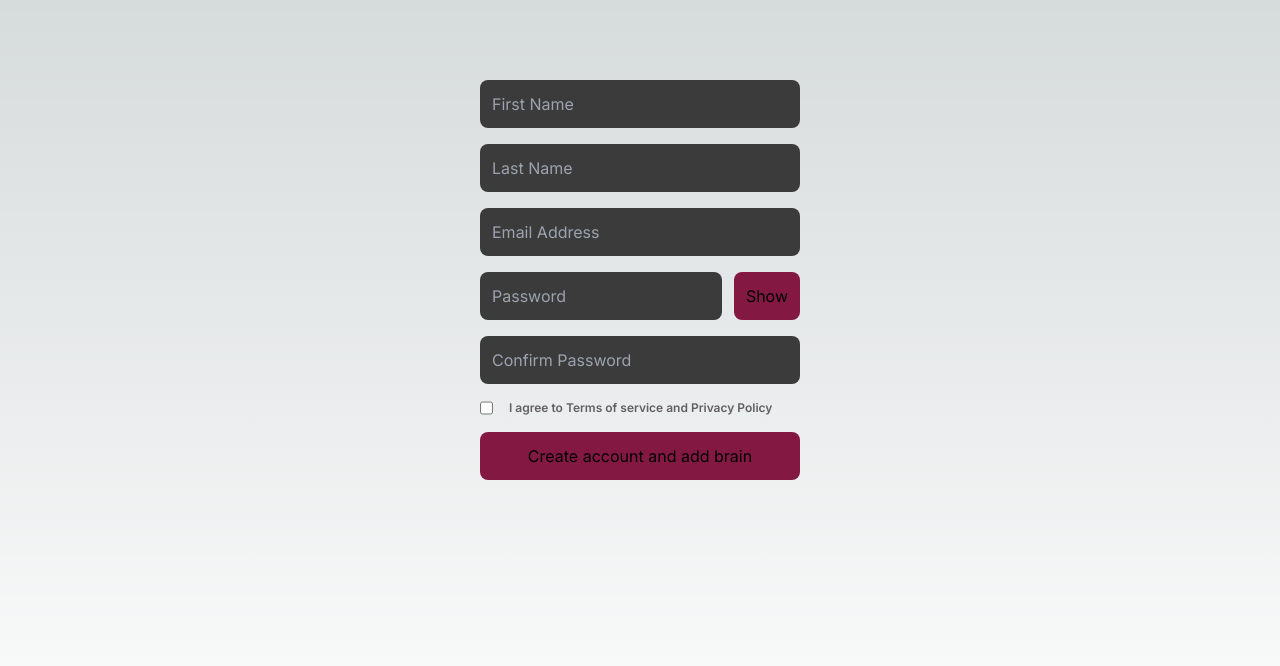
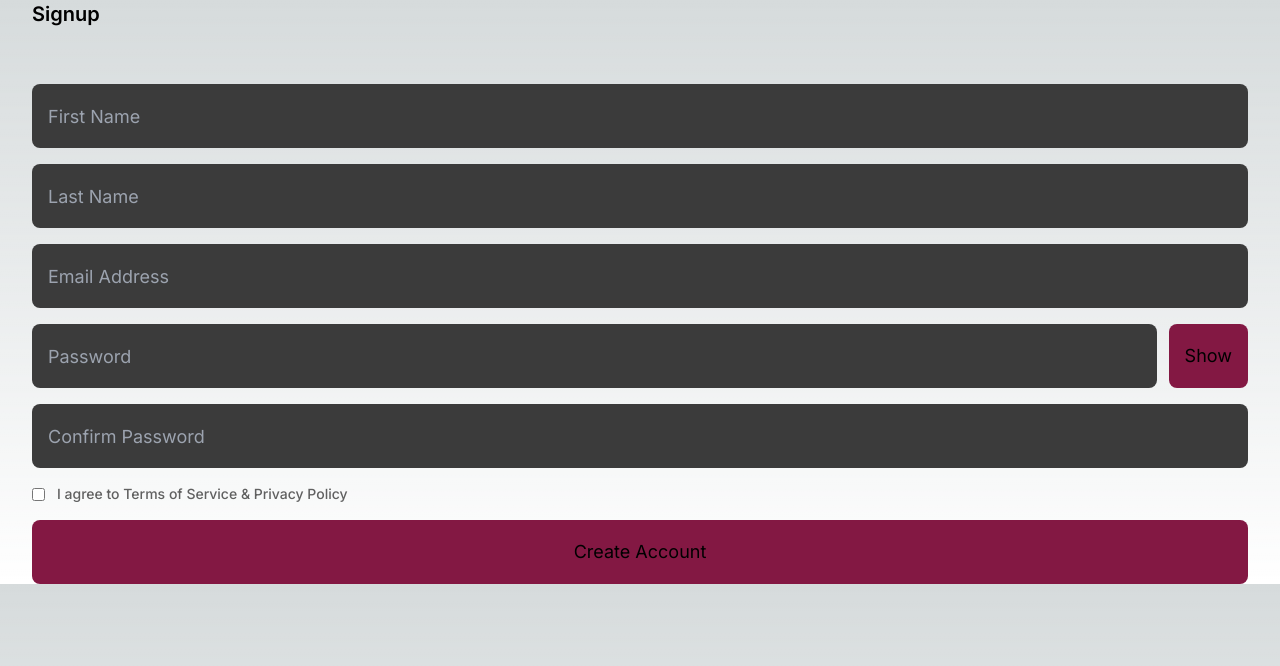
Before and after one commit to opencore-x/lucidity, a Next.js app: page /signup in a window 1280 px wide. Shown: the top 666 px of the page. Built offline with nearby package versions, Linux system fonts and the light colour scheme.

Commit message:
ironed out UI

```diff
--- a/app/components/Project.js
+++ b/app/components/Project.js
@@ -7,10 +7,10 @@ export default function Project() {
       <input
         type="text"
         placeholder="Enter project name"
-        className="p-3 h-14 rounded-xl bg-[#3B3B3B]"
+        className="p-4 h-16 rounded-xl bg-[#3B3B3B]"
         onChange={(e) => setProject(e.target.value)}
       />
-      <button className="p-3 h-14 bg-pink-900 rounded-xl">add a new project</button>
+      <button className="h-16 bg-pink-900 rounded-xl">add a new project</button>
     </form>
   );
 }
--- a/app/login/page.js
+++ b/app/login/page.js
@@ -5,7 +5,7 @@ import Context from '../context/Context';
 import axios from '../api/axios';
 import { useRouter } from 'next/navigation';
 
-export default function Page() {
+export default function Login() {
   const { setAuth } = useContext(Context);
   const router = useRouter();
 
@@ -54,33 +54,34 @@ export default function Page() {
   };
 
   return (
-    <div className="flex h-screen justify-center ">
+    <div className="text-lg justify-center px-8">
+      <p className="text-left text-xl font-semibold">Login</p>
       <p>{errorMessage ? errorMessage : ''}</p>
-      <form className="flex flex-col h-4 mt-20 w-80 space-y-4" onSubmit={handleFormSubmit}>
+      <form className="flex flex-col mt-14 space-y-4" onSubmit={handleFormSubmit}>
         <input
           placeholder="Email Address"
           type="text"
-          className="p-3 rounded-lg bg-[#3B3B3B]"
+          className="p-4 h-16 rounded-lg bg-[#3B3B3B]"
           onChange={(e) => setEmail(e.target.value)}
         />
         <div className="space-x-3 flex">
           <input
             placeholder="Password"
             type={isPasswordVisible ? 'text' : 'password'}
-            className="p-3 w-full rounded-lg bg-[#3B3B3B]"
+            className="p-4 h-16 w-full rounded-lg bg-[#3B3B3B]"
             onChange={(e) => setPassword(e.target.value)}
           />
           <button
-            className="p-3 bg-pink-900 w-20 rounded-lg"
+            className="bg-pink-900 w-20 px-4 rounded-lg"
             onClick={() => setIsPasswordVisible(!isPasswordVisible)}
           >
             Show
           </button>
         </div>
         {isFormValid ? (
-          <button className="p-3 bg-pink-900 rounded-lg">Login</button>
+          <button className="h-16 bg-pink-900 rounded-lg">Login</button>
         ) : (
-          <button className="p-3 bg-pink-900 rounded-lg opacity-40" disabled>
+          <button className="h-16 bg-pink-900 rounded-lg opacity-40" disabled>
             Login
           </button>
         )}
--- a/app/signup/page.js
+++ b/app/signup/page.js
@@ -2,7 +2,7 @@
 
 import React, { useState } from 'react';
 
-export default function Page() {
+export default function Signup() {
   const [firstName, setFirstName] = useState('');
   const [lastName, setLastName] = useState('');
   const [email, setEmail] = useState('');
@@ -12,35 +12,37 @@ export default function Page() {
   const [agreeToTerms, setAgreeToTerm] = useState(false);
 
   return (
-    <div className="flex h-screen justify-center">
-      <form className="flex flex-col h-4 mt-20 w-80 space-y-4" onSubmit={(e) => e.preventDefault()}>
+    <div className="px-8 text-lg justify-center">
+      <p className="text-left text-xl font-semibold">Signup</p>
+
+      <form className="flex flex-col mt-14 space-y-4" onSubmit={(e) => e.preventDefault()}>
         <input
           placeholder="First Name"
           type="text"
-          className="p-3 rounded-lg bg-[#3B3B3B]"
+          className="p-4 h-16 rounded-lg bg-[#3B3B3B]"
           onChange={(e) => setFirstName(e.target.value)}
         />
         <input
           placeholder="Last Name"
           type="text"
-          className="p-3 rounded-lg bg-[#3B3B3B]"
+          className="p-4 h-16 rounded-lg bg-[#3B3B3B]"
           onChange={(e) => setLastName(e.target.value)}
         />
         <input
           placeholder="Email Address"
           type="text"
-          className="p-3 rounded-lg bg-[#3B3B3B]"
+          className="p-4 h-16 rounded-lg bg-[#3B3B3B]"
           onChange={(e) => setEmail(e.target.value)}
         />
         <div className="space-x-3 flex">
           <input
             placeholder="Password"
             type={isPasswordVisible ? 'text' : 'password'}
-            className="p-3 w-full rounded-lg bg-[#3B3B3B]"
+            className="p-4 h-16 w-full rounded-lg bg-[#3B3B3B]"
             onChange={(e) => setPassword(e.target.value)}
           />
           <button
-            className="p-3 bg-pink-900 w-20 rounded-lg"
+            className="p-4 h-16 bg-pink-900 w-20 rounded-lg"
             onClick={() => setIsPasswordVisible(!isPasswordVisible)}
           >
             Show
@@ -49,17 +51,17 @@ export default function Page() {
         <input
           placeholder="Confirm Password"
           type={isPasswordVisible ? 'text' : 'password'}
-          className="p-3 rounded-lg bg-[#3B3B3B]"
+          className="p-4 h-16 rounded-lg bg-[#3B3B3B]"
           onChange={(e) => setConfirmPassword(e.target.value)}
         />
-        <div className="flex gap-4" onClick={() => setAgreeToTerm(!agreeToTerms)}>
-          <input type="checkbox" checked={agreeToTerms} />
-          <label className="text-xs font-semibold text-[#606060]">
-            I agree to Terms of service and Privacy Policy
+        <div className="flex gap-3 items-center" onClick={() => setAgreeToTerm(!agreeToTerms)}>
+          <input className="" type="checkbox" checked={agreeToTerms} />
+          <label className="text-sm font-medium text-[#606060]">
+            I agree to Terms of Service & Privacy Policy
           </label>
         </div>
-        <button type="submit" className="p-3 bg-pink-900  rounded-lg">
-          Create account and add brain
+        <button type="submit" className="p-4 h-16 bg-pink-900  rounded-lg">
+          Create Account
         </button>
       </form>
     </div>
--- a/app/task/page.js
+++ b/app/task/page.js
@@ -4,7 +4,7 @@ import DatePicker from 'react-datepicker';
 import Project from '../components/Project';
 import 'react-datepicker/dist/react-datepicker.css';
 
-export default function Page() {
+export default function Task() {
   const [taskName, setTaskName] = useState('');
   const [description, setDescription] = useState('');
   const [project, setProject] = useState('');
@@ -14,25 +14,25 @@ export default function Page() {
   const [isDescriptionVisible, setIsDescriptionVisible] = useState(false);
 
   return (
-    <div className="flex h-screen justify-center text-lg px-8">
-      <form className="flex flex-col w-full space-y-4 mt-32" onSubmit={(e) => e.preventDefault()}>
+    <div className="justify-center text-lg px-8">
+      <p className="text-left text-xl font-semibold">Task</p>
+      <form className="flex flex-col w-full space-y-4 mt-14" onSubmit={(e) => e.preventDefault()}>
         <input
           type="text"
           placeholder="Enter task"
-          className="p-6 h-16 rounded-lg bg-[#3B3B3B]"
+          className="p-6 h-16 rounded-xl bg-[#3B3B3B]"
           onChange={(e) => setTaskName(e.target.value)}
         />
-
         <div className="flex h-16 gap-3">
           <button
-            className="w-20 bg-pink-900 rounded-lg font-semibold"
+            className="w-20 bg-pink-900 rounded-xl font-semibold"
             onClick={() => setIsAddProjectVisible(!isAddProjectVisible)}
           >
             {isAddProjectVisible ? '-' : '+'}
           </button>
           <select
             name="Project"
-            className="p-1 rounded-lg bg-[#3B3B3B] text-[#999] w-full"
+            className="rounded-xl bg-[#3B3B3B] text-[#999] w-full"
             onChange={(e) => setProject(e.target.value)}
             defaultValue={'select project'}
           >
@@ -45,43 +45,41 @@ export default function Page() {
           </select>
         </div>
         {isAddProjectVisible && (
-          <div className="p-6 bg-black-900 border-2 border-gray-800 rounded-xl">
+          <div className="p-4 bg-black-900 border-2 border-gray-800 rounded-xl">
             <Project />
           </div>
         )}
-
         <div className="flex h-16 gap-3">
           <input
             placeholder="Priority"
-            className="w-20 rounded-lg bg-[#3B3B3B] text-center"
+            className="w-20 rounded-xl bg-[#3B3B3B] text-center"
             onChange={(e) => setPriority(e.target.value)}
             value={priority}
           />
-          <button className="bg-pink-900 w-20 rounded-lg" onClick={() => setPriority(1)}>
+          <button className="bg-pink-900 w-20 rounded-xl" onClick={() => setPriority(1)}>
             1
           </button>
-          <button className="bg-pink-900 w-20 rounded-lg" onClick={() => setPriority(2)}>
+          <button className="bg-pink-900 w-20 rounded-xl" onClick={() => setPriority(2)}>
             2
           </button>
-          <button className="bg-pink-900 w-20 rounded-lg" onClick={() => setPriority(3)}>
+          <button className="bg-pink-900 w-20 rounded-xl" onClick={() => setPriority(3)}>
             3
           </button>
         </div>
-
         <div>
           <p className="ml-2 mb-3 text-base text-gray-400">Due Date</p>
           <div className="flex gap-3">
-            <button className="px-3 bg-pink-900 h-16 rounded-lg" onClick={() => setDueDate(new Date())}>
+            <button className="px-3 bg-pink-900 h-14 rounded-xl" onClick={() => setDueDate(new Date())}>
               Today
             </button>
             <button
-              className="px-3 bg-pink-900 h-16 rounded-lg"
+              className="px-3 bg-pink-900 h-14 rounded-xl"
               onClick={() => setDueDate(new Date(new Date().getTime() + 24 * 60 * 60 * 1000))}
             >
               Tomorrow
             </button>
             <DatePicker
-              className="h-16 w-full text-center bg-[#3B3B3B] rounded-xl"
+              className="h-14 w-full text-center bg-[#3B3B3B] rounded-xl"
               selected={dueDate}
               onChange={(date) => setDueDate(date)}
               dateFormat="dd-MM-yy"
@@ -89,21 +87,19 @@ export default function Page() {
             />
           </div>
         </div>
-
         {!isDescriptionVisible && (
           <button className="text-gray-400 text-left" onClick={() => setIsDescriptionVisible(true)}>
-            + add some description about your task
+            + add a description for this task
           </button>
         )}
-
         {isDescriptionVisible && (
           <textarea
-            className="p-6 h-32 rounded-lg bg-[#3B3B3B]"
+            className="p-4 h-32 rounded-xl bg-[#3B3B3B]"
             placeholder="Description"
             onChange={(e) => setDescription(e.target.value)}
           />
         )}
-        <button className="h-16 bg-pink-900 rounded-lg">add task</button>
+        <button className="h-16 bg-pink-900 rounded-xl">add task</button>
       </form>
     </div>
   );
```
